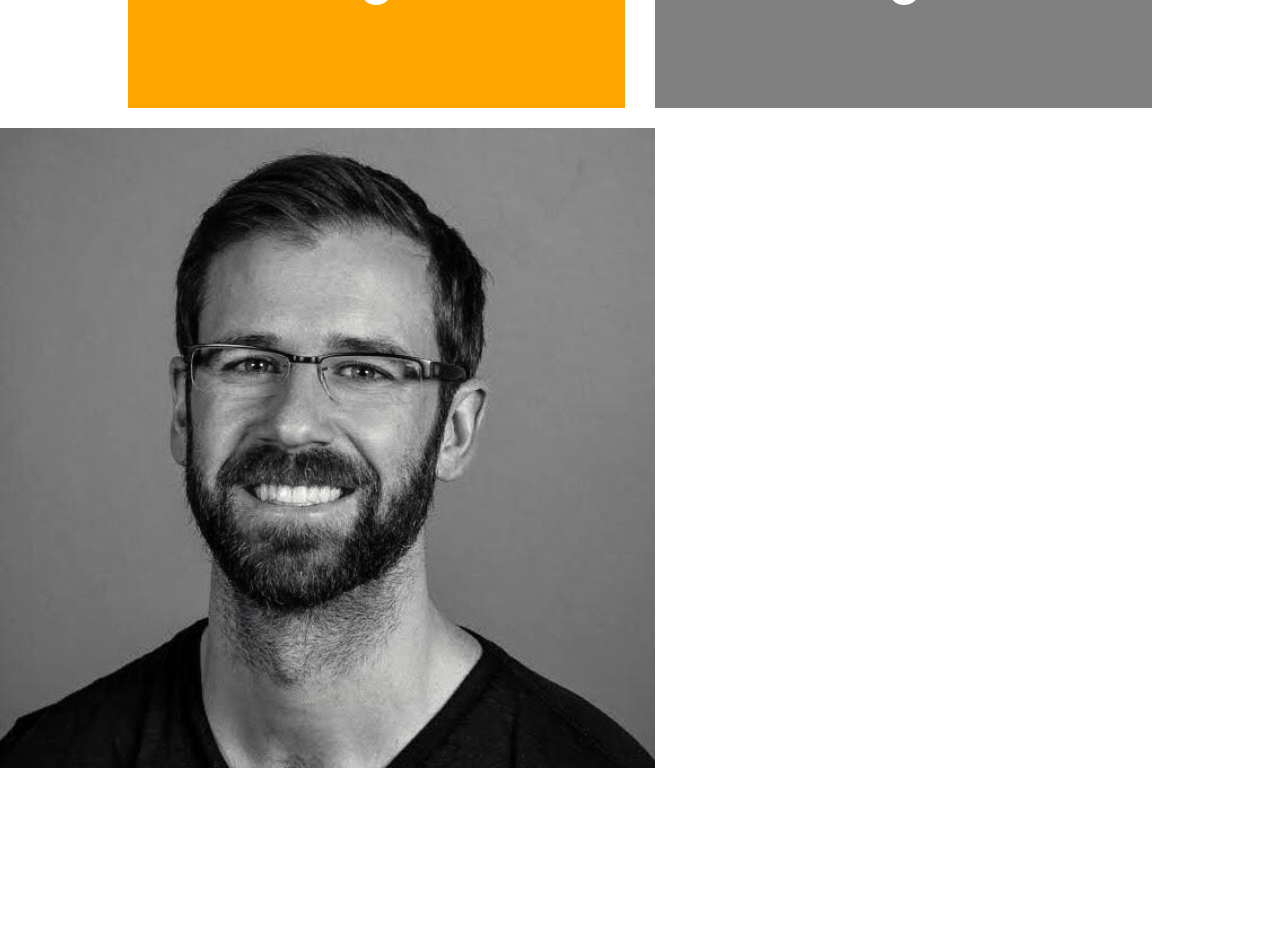
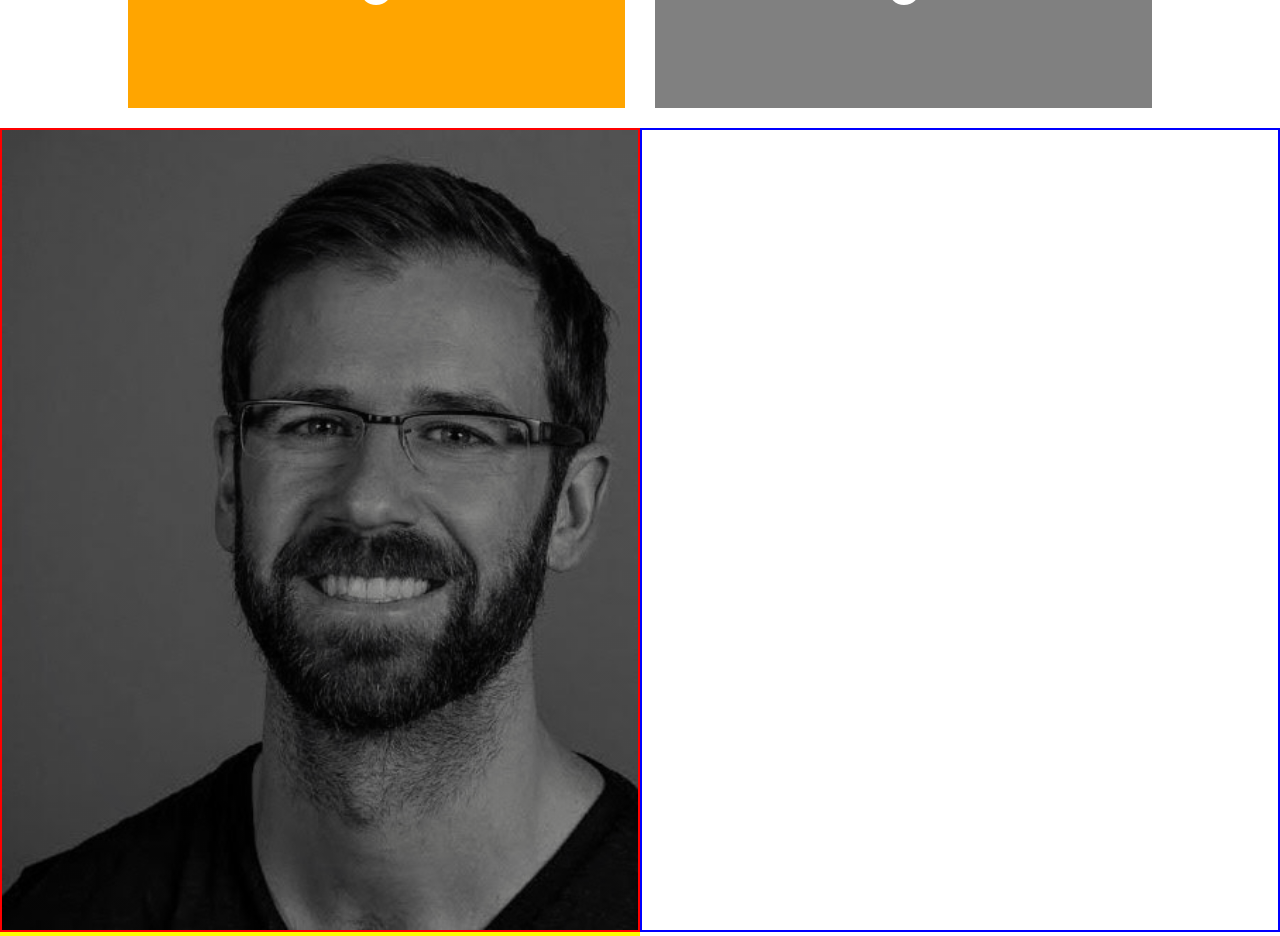
Before and after one commit to christopherchateau/personal-site, a React (Create React App) app: page / in a window 1280 px wide. Shown: the part 1540-2476 px from the top of the page. Built offline with nearby package versions, Linux system fonts and the light colour scheme.

Commit message:
Adj CSS of headshot, change from img to bg img. Add grid to me-section

```diff
--- a/src/App.css
+++ b/src/App.css
@@ -84,16 +84,32 @@
   background: grey;
 }
 
-.proj:hover {
-  cursor: pointer;
-  opacity: 0.6;
-  transition: all 0.4s ease-in-out;
-}
 .me-section {
   background: white;
+  display: grid;
+  grid-template-areas:
+    "headshot spotify"
+    "headshot contact";
   height: 100vh;
 }
 
 .headshot {
-  height: 50vw;
+  border: 2px solid red;
+  height: 100vh;
+  background: linear-gradient(rgba(0, 0, 0, 0.4), rgba(0, 0, 0, 0.4)),
+    url("./images/headshotBW.jpg") center left no-repeat;
+  background-size: auto 100%;
 }
+.spotify {
+  border: 2px solid blue;
+}
+
+.contact {
+  border: 2px solid yellow;
+}
+
+.proj:hover {
+  cursor: pointer;
+  opacity: 0.4;
+  transition: all 0.4s ease-in-out;
+}
--- a/src/App.js
+++ b/src/App.js
@@ -1,5 +1,5 @@
 import React, { Component } from "react";
-import headshot from "./images/headshotBW.jpg";
+// import headshot from "./images/headshotBW.jpg";
 import "./App.css";
 
 class App extends Component {
@@ -30,7 +30,10 @@ class App extends Component {
           </div>
         </section>
         <section className="me-section">
-          <img className="headshot" src={headshot} />
+        <div className="headshot"></div>
+        <div className="spotify"></div>
+        <div className="contact"></div>
+          {/* <img className="headshot" src={headshot} /> */}
         </section>
       </div>
     );
```
